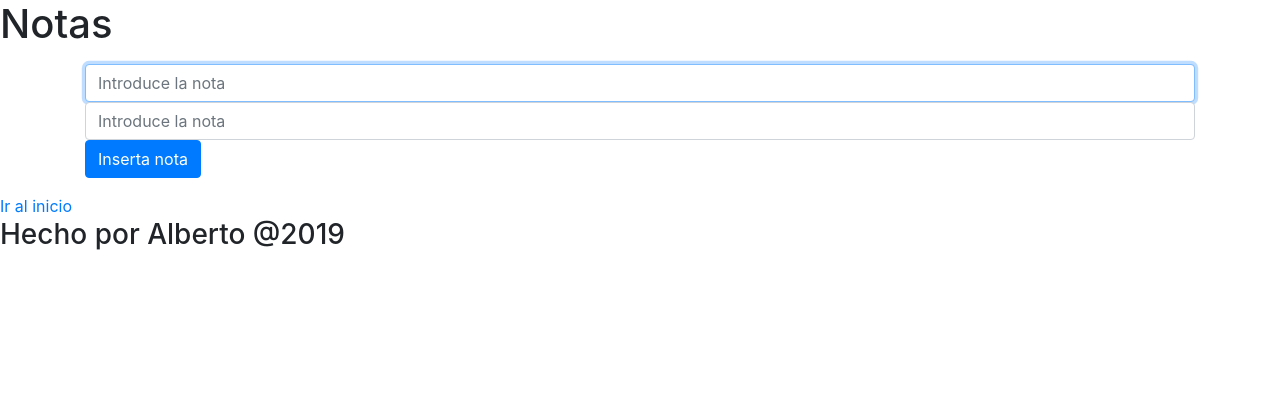
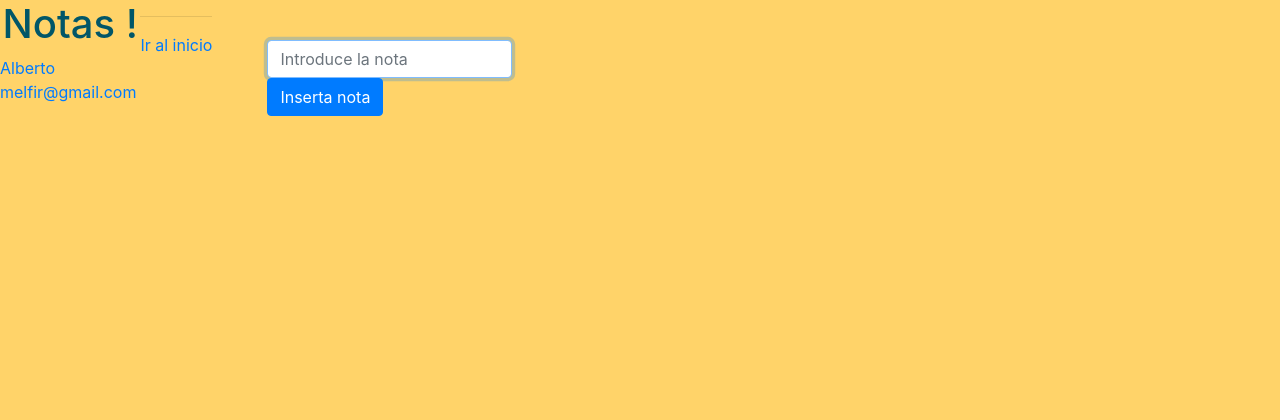
Before and after one commit to AlbertoBoschVigo/project0, a Flask app: page /notas in a window 1280 px wide. Shown: the top 420 px of the page. Run offline with Flask 2, Linux system fonts and the light colour scheme; some libraries are stand-ins or nearby versions.

Commit message:
ampliadas cosas js

```diff
--- a/templates/notas.html
+++ b/templates/notas.html
@@ -2,20 +2,19 @@
 {% block heading %}
     {{ headline }}
 {% endblock heading %}
-<script type="text/javascript">
-    window.onload = function()
-        {
-            document.getElementById('input01').focus();
-        };
+<script>
+    alert(hello);
 </script>
+{% block navegacion %}
+    <a href="{{ url_for('index') }}">Ir al inicio</a>
+{% endblock %}
 {% block body %}
     <div class="container">
-        <div class ="uListas">
-            <ul>
-                {% for nota in notas %}
-                    <li>{{ nota }}</li>
-                {% endfor %}
-            </ul>
+        <div class="form-group" id="formulario00">
+            <form action = "{{ url_for('notas') }}" method = "post">
+            <input type = "text" id="input01" class="form-control" name = "nota" placeholder = "Introduce la nota" autofocus multiple>
+            <button type="submit" id="boton01" class="btn btn-primary">Inserta nota</button>
+            </form>
         </div>
         <div class ="uListas">
             <ul>
@@ -24,15 +23,5 @@
                 {% endfor %}
             </ul>
         </div>
-        <div class="form-group" id="formulario00">
-            <form action = "{{ url_for('notas') }}" method = "post">
-            <input type = "text" id="input01" class="form-control" name = "nota" placeholder = "Introduce la nota" autofocus multiple>
-            <input type = "text" id="input02" class="form-control" name = "nota" placeholder = "Introduce la nota" autofocus multiple>
-            <button type="submit" id="boton01" class="btn btn-primary">Inserta nota</button>
-            </form>
-        </div>
     </div>
-
-
-    <a href="{{ url_for('index') }}">Ir al inicio</a>
 {% endblock body %}
--- a/templates/plantilla.html
+++ b/templates/plantilla.html
@@ -2,12 +2,31 @@
 <html>
     <head>
         <link rel="stylesheet" href="https://stackpath.bootstrapcdn.com/bootstrap/4.4.1/css/bootstrap.min.css" integrity="sha384-Vkoo8x4CGsO3+Hhxv8T/Q5PaXtkKtu6ug5TOeNV6gBiFeWPGFN9MuhOf23Q9Ifjh" crossorigin="anonymous">
-        <link rel= "stylesheet" type= "text/css" href= "{{ url_for('static',filename='css/mystyle100.css') }}">
+        <link rel= "stylesheet" type= "text/css" href= "{{ url_for('static',filename='css/mystyle.css') }}">
+        <!--script type=text/javascript src="{{url_for('static', filename='js/main.js') }}"></!--script>-->
         <title>Mi pagina web</title>
     </head>
     <body>
+        <div class="container-fluid">
+            <div class="row">
+                <aside class=".col-sm-"></aside>
+                    <header>
+                        <h1>{% block heading %}{% endblock heading %}</h1>
+                        <p><a href="http://localhost:5000">Alberto</a><br>
+                            <a href="mailto:melfir@gmail.com">melfir@gmail.com</a>
+                            <a href="https://twitter.com/home" class="pr-1"><i class="fab fa-twitter"></i></a>
+                        </p>
+                    </header>
+                    <button aria-controls="nav" aria-expanded="false" class="btn btn-sm collapsed d-md-none" data-target="aside > nav" data-toggle="collapse">Menu</button>
+                    <nav class="collapse d-md-block"><hr>
+                        {% block navegacion %}
+                        {% endblock navegacion %}
+                    </nav>
+                </aside>
+
+                <main class=".col-xl-">
                     <div id="contenido">
-            <h1>{% block heading %}{% endblock heading %}</h1>
+
                         {% block body %}
                         {% endblock body %}
 
@@ -20,6 +39,8 @@
                         {% endblock foot %}
 
                     </div>
-
+                </main>
+            </div>
+        </div>
     </body>
 </html>
```
Also changed, not shown: templates/contenido.html (+4 -3 lines), templates/index.html (+4 -3 lines), templates/pruebajs.html (added, +67 -0 lines). Lines whose indentation alone changed are shown as unchanged.
